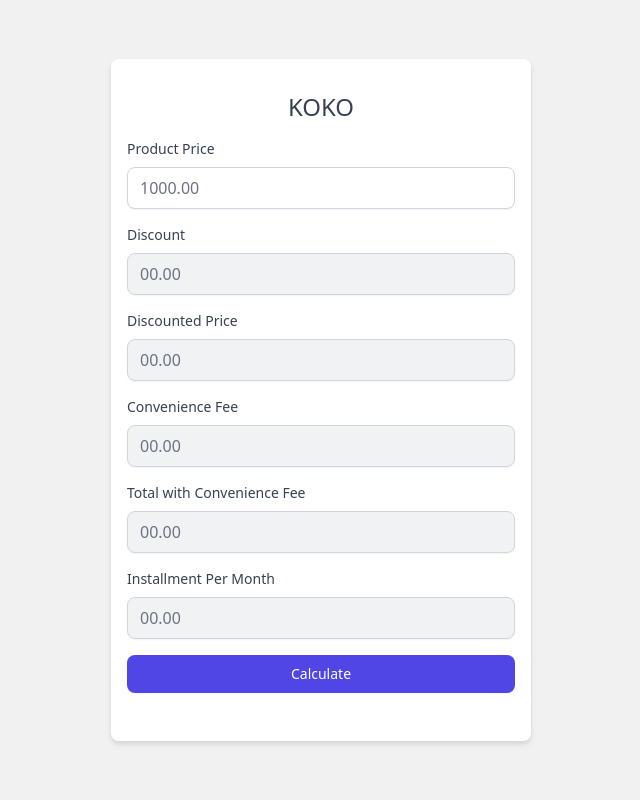
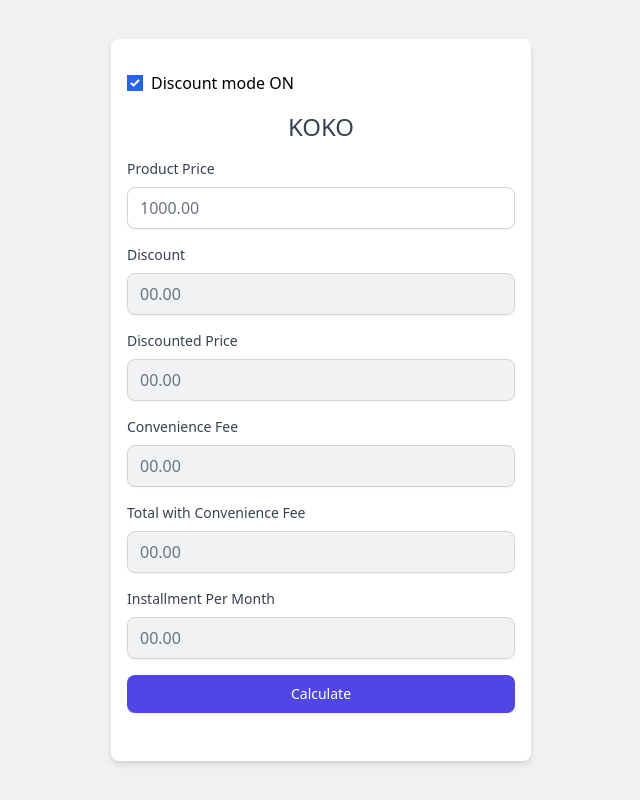
Before and after one commit to nirmalcodes/shop-helper, a React (Vite) app: page / in a window 1280 px wide. Shown: the whole page, without its empty margins (319-959 px from the left). Built offline with nearby package versions, Linux system fonts and the light colour scheme.

Commit message:
Update home page koko calc functions

```diff
--- a/src/pages/HomePage/HomePage.jsx
+++ b/src/pages/HomePage/HomePage.jsx
@@ -1,15 +1,16 @@
-import React, { useEffect, useRef } from 'react';
+import React, { useEffect, useRef, useState } from 'react';
 import { Formik, Form, Field, ErrorMessage } from 'formik';
 import * as Yup from 'yup';
 
 const HomePage = () => {
     const inputRef = useRef(null);
+    const [discountMode, setDiscountMode] = useState(true);
 
     useEffect(() => {
         const input = inputRef.current;
 
         const handleWheel = (event) => {
-            event.preventDefault(); // Prevent the default behavior of the "wheel" event
+            event.preventDefault();
         };
 
         input.addEventListener('wheel', handleWheel, { passive: false });
@@ -36,7 +37,26 @@ const HomePage = () => {
     const discountRate = 15;
     const discountMaxCap = 3000;
 
-    const onSubmit = (values, { setFieldValue }) => {
+    const handleNormalCalculation = (values, { setFieldValue }) => {
+        const productPrice = values.productPrice;
+        let convenienceFee, totalWithConvenienceFee, installmentPerMonth;
+
+        let convenienceFeePercentage = (100 - convenienceFeeRate) / 100;
+
+        totalWithConvenienceFee = (
+            productPrice / convenienceFeePercentage
+        ).toFixed(2);
+
+        convenienceFee = (totalWithConvenienceFee - productPrice).toFixed(2);
+
+        installmentPerMonth = (totalWithConvenienceFee / 3).toFixed(2);
+
+        setFieldValue('convenienceFee', convenienceFee);
+        setFieldValue('totalWithConvenienceFee', totalWithConvenienceFee);
+        setFieldValue('installmentPerMonth', installmentPerMonth);
+    };
+
+    const handleDiscountCalculation = (values, { setFieldValue }) => {
         const productPrice = values.productPrice;
         let discount,
             discountedPrice,
@@ -50,12 +70,13 @@ const HomePage = () => {
 
         if (discount > discountMaxCap) {
             let balanceFromMaxCap = discount - discountMaxCap;
+
             let beforBalanceAdd = productPrice - discount;
+
             let AfterBalanceAdd = beforBalanceAdd + balanceFromMaxCap;
+
             discountedPrice = AfterBalanceAdd.toFixed(2);
-            // console.log(balanceFromMaxCap);
-            // console.log(beforBalanceAdd);
-            // console.log(AfterBalanceAdd);
+
             alert(
                 `Discount Value Rs. ${discount} is above Max Cap of Rs. 3000.00\nExtra Rs. ${balanceFromMaxCap.toFixed(
                     2
@@ -66,9 +87,11 @@ const HomePage = () => {
         }
 
         let convenienceFeePercentage = (100 - convenienceFeeRate) / 100;
+
         totalWithConvenienceFee = (
             discountedPrice / convenienceFeePercentage
         ).toFixed(2);
+
         convenienceFee = (totalWithConvenienceFee - discountedPrice).toFixed(2);
 
         installmentPerMonth = (totalWithConvenienceFee / 3).toFixed(2);
@@ -78,19 +101,32 @@ const HomePage = () => {
         setFieldValue('convenienceFee', convenienceFee);
         setFieldValue('totalWithConvenienceFee', totalWithConvenienceFee);
         setFieldValue('installmentPerMonth', installmentPerMonth);
-
-        // console.log(productPrice);
-        // console.log('onSubmit', values);
     };
 
     return (
         <>
             <div className="mx-auto grid min-h-screen place-items-center px-4 xl:w-[70%]">
                 <div className="w-full max-w-[420px] rounded-lg bg-white px-4 py-8 drop-shadow-md">
+                    <div className="mb-4 flex items-center gap-2">
+                        <input
+                            type="checkbox"
+                            name="discount"
+                            id="discount"
+                            checked={discountMode}
+                            onChange={(e) => setDiscountMode(e.target.checked)}
+                        />
+                        <label htmlFor="discount">
+                            Discount mode {discountMode ? 'ON' : 'OFF'}
+                        </label>
+                    </div>
                     <Formik
                         initialValues={initialValues}
                         validationSchema={validationSchema}
-                        onSubmit={onSubmit}
+                        onSubmit={
+                            discountMode
+                                ? handleDiscountCalculation
+                                : handleNormalCalculation
+                        }
                     >
                         {() => (
                             <Form>
@@ -119,6 +155,9 @@ const HomePage = () => {
                                         className="form-error-message"
                                     />
                                 </div>
+
+                                {discountMode && (
+                                    <>
                                         <div className="form-group">
                                             <label
                                                 htmlFor="discount"
@@ -153,6 +192,9 @@ const HomePage = () => {
                                                 disabled
                                             />
                                         </div>
+                                    </>
+                                )}
+
                                 <div className="form-group">
                                     <label
                                         htmlFor="convenienceFee"
```
Lines whose indentation alone changed are shown as unchanged.
